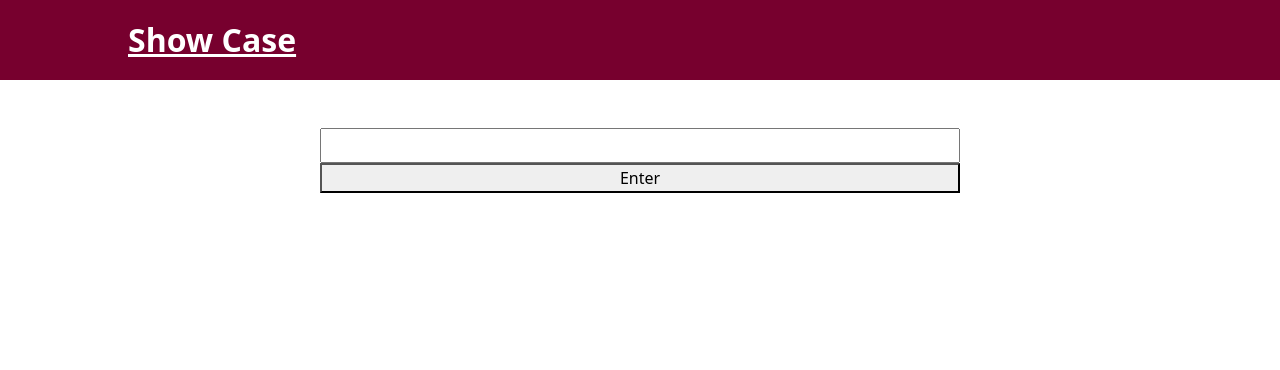
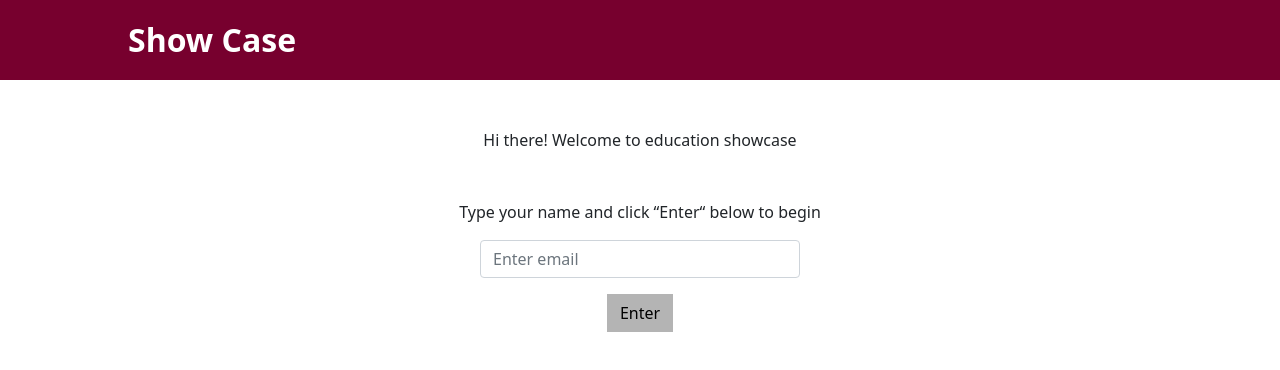
Before and after one commit to phaizt/showcase, a Next.js app: page / in a window 1280 px wide. Shown: the top 370 px of the page. Built offline with nearby package versions, Linux system fonts and the light colour scheme.

Commit message:
welcome page

```diff
--- a/components/layout/MainNavigation.module.css
+++ b/components/layout/MainNavigation.module.css
@@ -12,6 +12,7 @@
   font-size: 2rem;
   color: white;
   font-weight: bold;
+  text-decoration: none;
 }
 
 .header ul {
--- a/pages/index.tsx
+++ b/pages/index.tsx
@@ -1,25 +1,54 @@
 import type { NextPage } from "next"
 import styled from "@emotion/styled"
+import { Button, Form } from "react-bootstrap"
 
 const FormWrapper = styled.div`
     display: flex;
     justify-content: center;
     flex-direction: column;
 `
-
-const TextField = styled.input`
-    height: 35px;
+const ButtonWrapper = styled.div`
+    margin-top: 1rem;
+    display: flex;
+    justify-content: center;
 `
 
-const EnterButton = styled.button`
+const EnterButton = styled(Button)`
+    background-color: #b4b4b4;
+    border-color: transparent;
+    border-radius: 0;
+    color: #000;
+`
 
+const TextField = styled(Form.Control)`
+    align-self: center;
+    width: 50%;
+
+    @media screen and (max-width: 576px) {
+      width: 90%;
+        body {
+            background-color: lightblue;
+        }
+    }
+`
+
+const Title = styled.p`
+    text-align: center;
+
+    &:first-of-type {
+        margin-bottom: 3rem;
+    }
 `
 
 const Home: NextPage = () => {
     return (
         <FormWrapper>
-            <TextField type="text" />
-            <EnterButton>Enter</EnterButton>
+            <Title>Hi there! Welcome to education showcase</Title>
+            <Title>Type your name and click &ldquo;Enter&ldquo; below to begin</Title>
+            <TextField type="email" placeholder="Enter email" />
+            <ButtonWrapper>
+                <EnterButton variant="secondary">Enter</EnterButton>
+            </ButtonWrapper>
         </FormWrapper>
     )
 }
```
